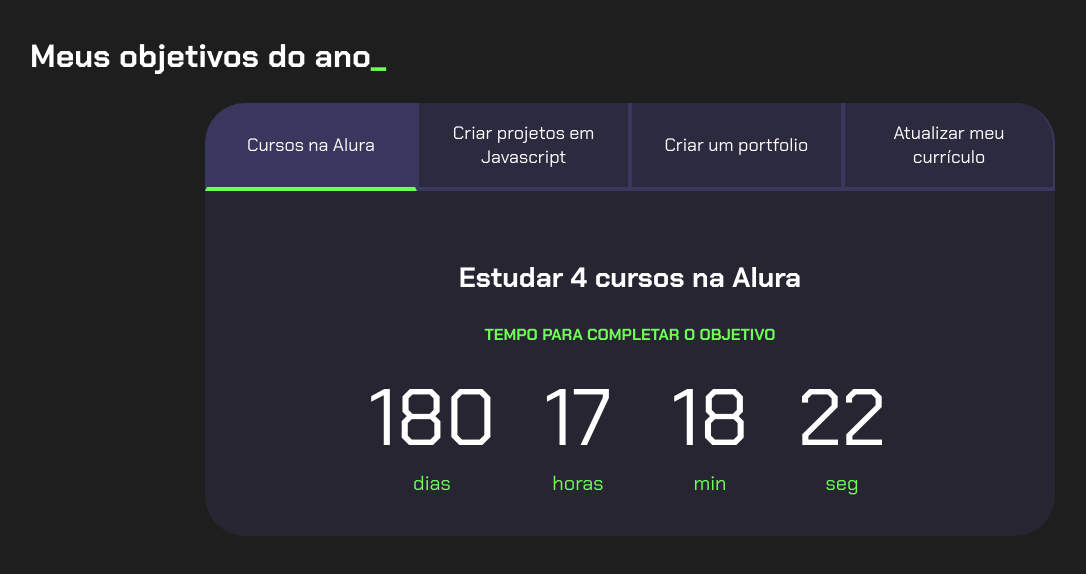
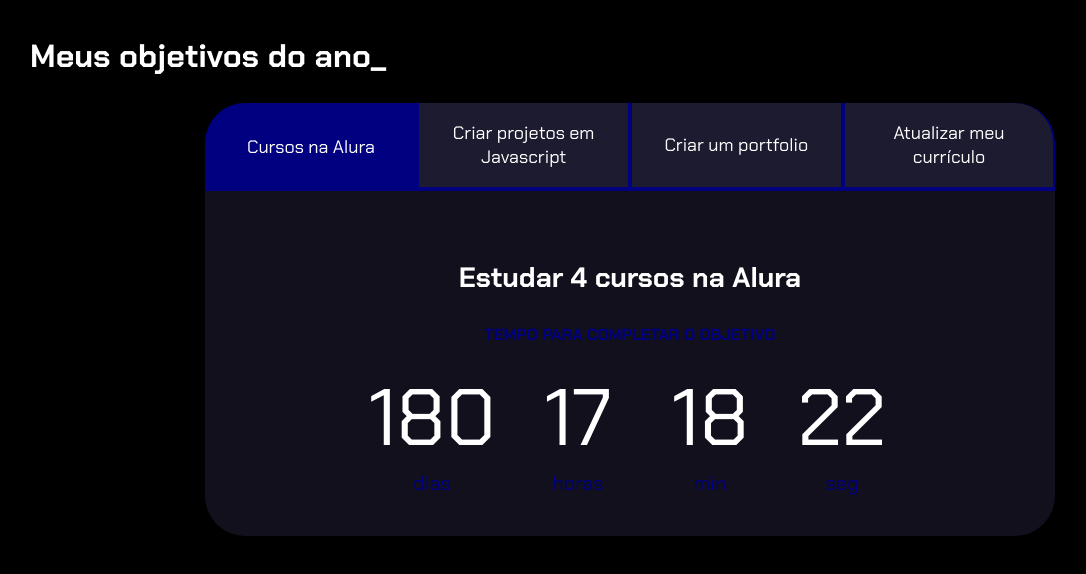
Before and after one commit to EduardodeMirandaRocha/Projeto_de_vida, a plain HTML site: page index.html in a window 1280 px wide. Shown: the whole page, without its empty margins (10-1096 px from the left). Drawn offline with Linux system fonts and the light colour scheme.

Commit message:
Update style.css

```diff
--- a/style.css
+++ b/style.css
@@ -1,10 +1,10 @@
 @import url('https://fonts.googleapis.com/css2?family=Chakra+Petch:wght@400;700&display=swap');
 
 :root {
-    --cor-de-fundo: #1E1E1E;
-    --verde: #6FFF57;
+    --cor-de-fundo: #000000;
+    --azul-marinho: #000080;
     --branco: #FFFFFF;
-    --botao-ativo: #3A375E;
+    --botao-ativo: #000080;
     --botao-inativo: rgba(58, 55, 94, 0.5);
     --texto-fundo: rgba(58, 55, 94, 0.3);
 }
@@ -63,7 +63,7 @@
 
 .botao.ativo {
     background-color: var(--botao-ativo);
-    border-bottom: 4px solid var(--verde);
+    border-bottom: 4px solid var(--azul_marinho);
 }
 
 .abas-textos {
@@ -87,7 +87,7 @@
 
 .aba-conteudo-titulo-secundario {
     text-align: center;
-    color: var(--verde);
+    color: var(--azul-marinho);
     text-transform: uppercase;
 }
 
@@ -110,7 +110,7 @@
 }
 
 .contador-digito-texto {
-    color: var(--verde);
+    color: var(--azul-marinho);
     font-size: 20px;
     margin: 0;
 
```
